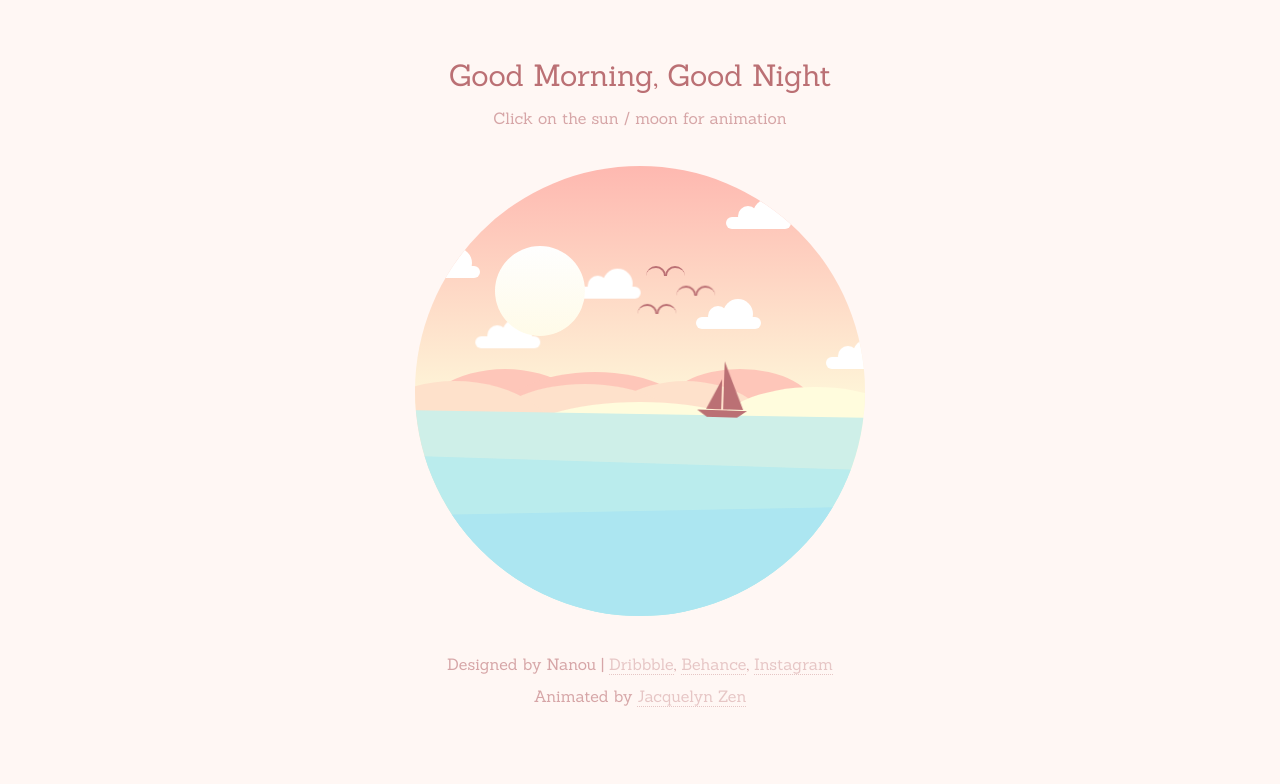
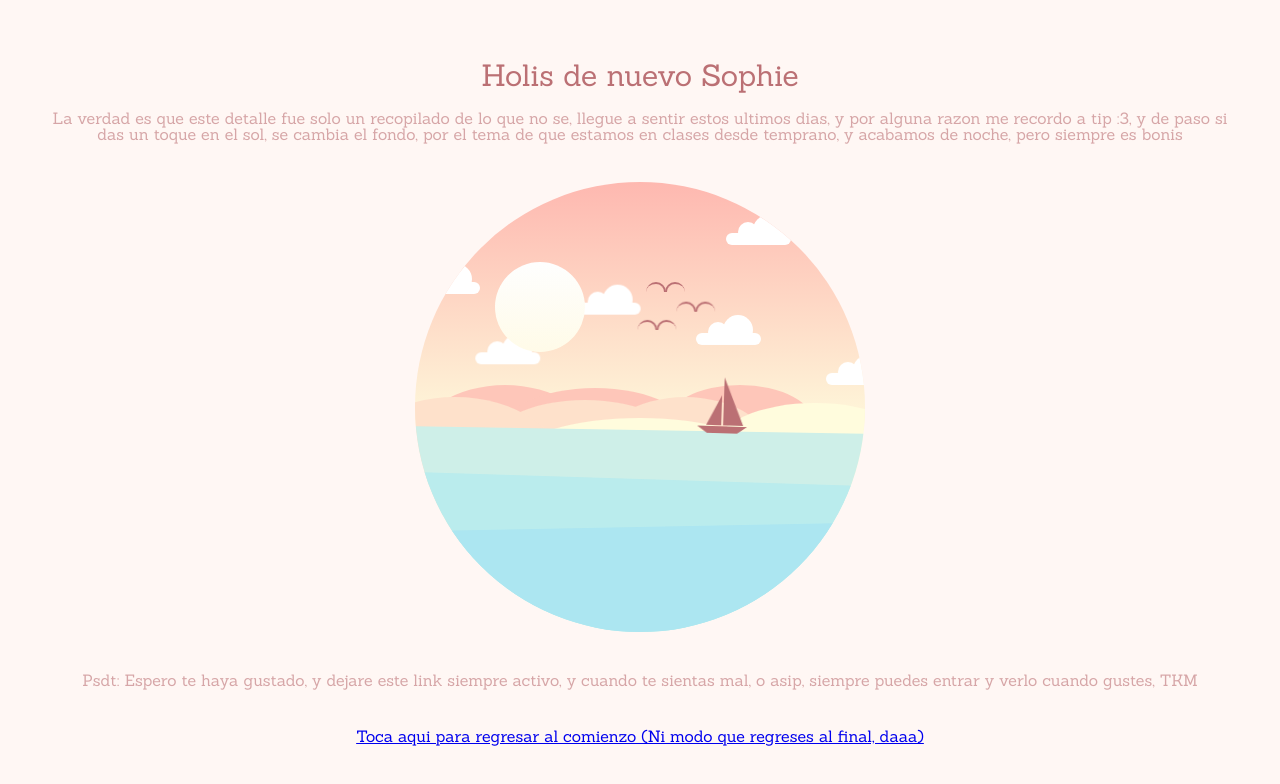
Before and after one commit to SopTeo/Despedida, a plain HTML site: page index.html in a window 1280 px wide. Drawn offline with nearby package versions, Linux system fonts and the light colour scheme.

Commit message:
Update index.html

```diff
--- a/index.html
+++ b/index.html
@@ -1,8 +1,9 @@
 <!DOCTYPE html>
-<html lang="en" >
+<html lang="es" >
 <head>
   <meta charset="UTF-8">
-  <title>CodePen - Good Morning, Good Night</title>
+  <meta name="viewport" content="width=device-width, initial-scale=1.0">
+  <title>Aiooos, espero te haya gustadop :3</title>
       <script src="https://cdnjs.cloudflare.com/ajax/libs/jquery/3.3.1/jquery.js"></script><link rel="stylesheet" href="https://cdnjs.cloudflare.com/ajax/libs/meyer-reset/2.0/reset.min.css">
 <link rel="stylesheet" href="./style.css">
 <script src="https://cdnjs.cloudflare.com/ajax/libs/prefixfree/1.0.7/prefixfree.min.js"></script>
@@ -24,8 +25,8 @@ Click on the sun/moon for animation
 
 <div class="container-wrapper">
 
-  <h1>Good Morning, Good Night</h1>
-  <p id="subtitle">Click on the sun / moon for animation</p>
+  <h1>Holis de nuevo Sophie</h1>
+  <p id="subtitle">La verdad es que este detalle fue solo un recopilado de lo que no se, llegue a sentir estos ultimos dias, y por alguna razon me recordo a tip :3, y de paso si das un toque en el sol, se cambia el fondo, por el tema de que estamos en clases desde temprano, y acabamos de noche, pero siempre es bonis</p>
 
   <div class="container">
 
@@ -97,7 +98,8 @@ Click on the sun/moon for animation
     </div>
 
   </div>
-  <p>Designed by Nanou | <a href="https://dribbble.com/Nanuo" target="_blank">Dribbble</a>, <a href="https://www.behance.net/Nanuo" target="_blank">Behance</a>, <a href="https://www.instagram.com/nanuonanuo/" target="_blank">Instagram</a> <br><br>Animated by <a href="http://jackiezen.com/" target="_blank"> Jacquelyn Zen</a></p>
+  <p>Psdt: Espero te haya gustado, y dejare este link siempre activo, y cuando te sientas mal, o asip, siempre puedes entrar y verlo cuando gustes, TKM</p>
+  <a class="p" href="https://sopteo.github.io/Lunares/">Toca aqui para regresar al comienzo (Ni modo que regreses al final, daaa)</a>
 
 </div>
 <!-- partial -->
```
